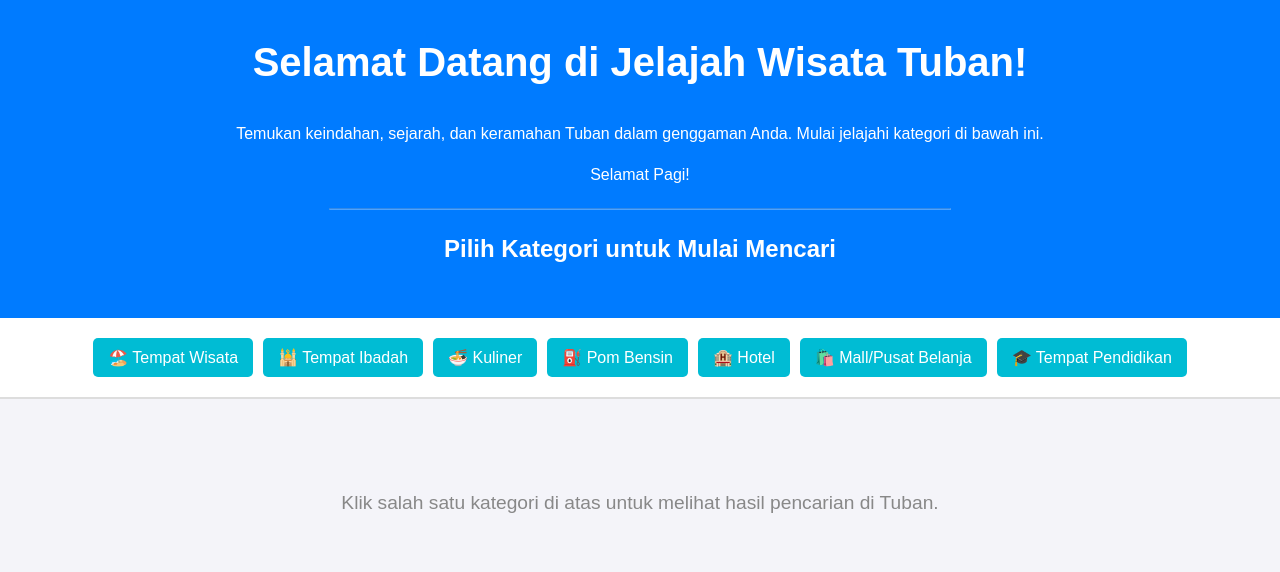
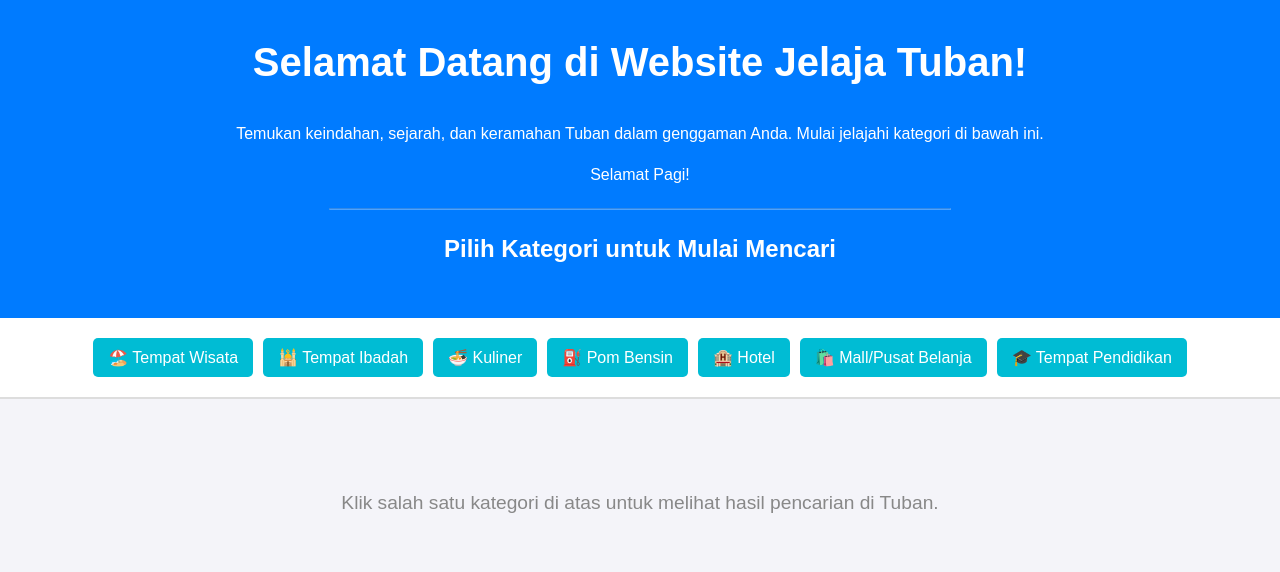
Before and after one commit to CHAIDARURROHMAN/JELAJAH-TUBAN, a plain HTML site: page index.html in a window 1280 px wide. Drawn offline with Linux system fonts and the light colour scheme.

Commit message:
Update index.html

```diff
--- a/index.html
+++ b/index.html
@@ -3,14 +3,14 @@
 <head>
     <meta charset="UTF-8">
     <meta name="viewport" content="width=device-width, initial-scale=1.0">
-    <title>Jelajah Wisata Tuban</title>
+    <title>Jelajah Tuban</title>
     <link rel="stylesheet" href="https://cdnjs.cloudflare.com/ajax/libs/font-awesome/5.15.4/css/all.min.css">
     <link rel="stylesheet" href="style.css">
 </head>
 <body>
 
     <header id="dashboard">
-        <h1>Selamat Datang di Jelajah Wisata Tuban!</h1>
+        <h1>Selamat Datang di Website Jelaja Tuban!</h1>
         <p>Temukan keindahan, sejarah, dan keramahan Tuban dalam genggaman Anda. Mulai jelajahi kategori di bawah ini.</p>
         <p class="greeting" id="greeting-message">Semoga hari Anda menyenangkan!</p>
         <hr>
```
